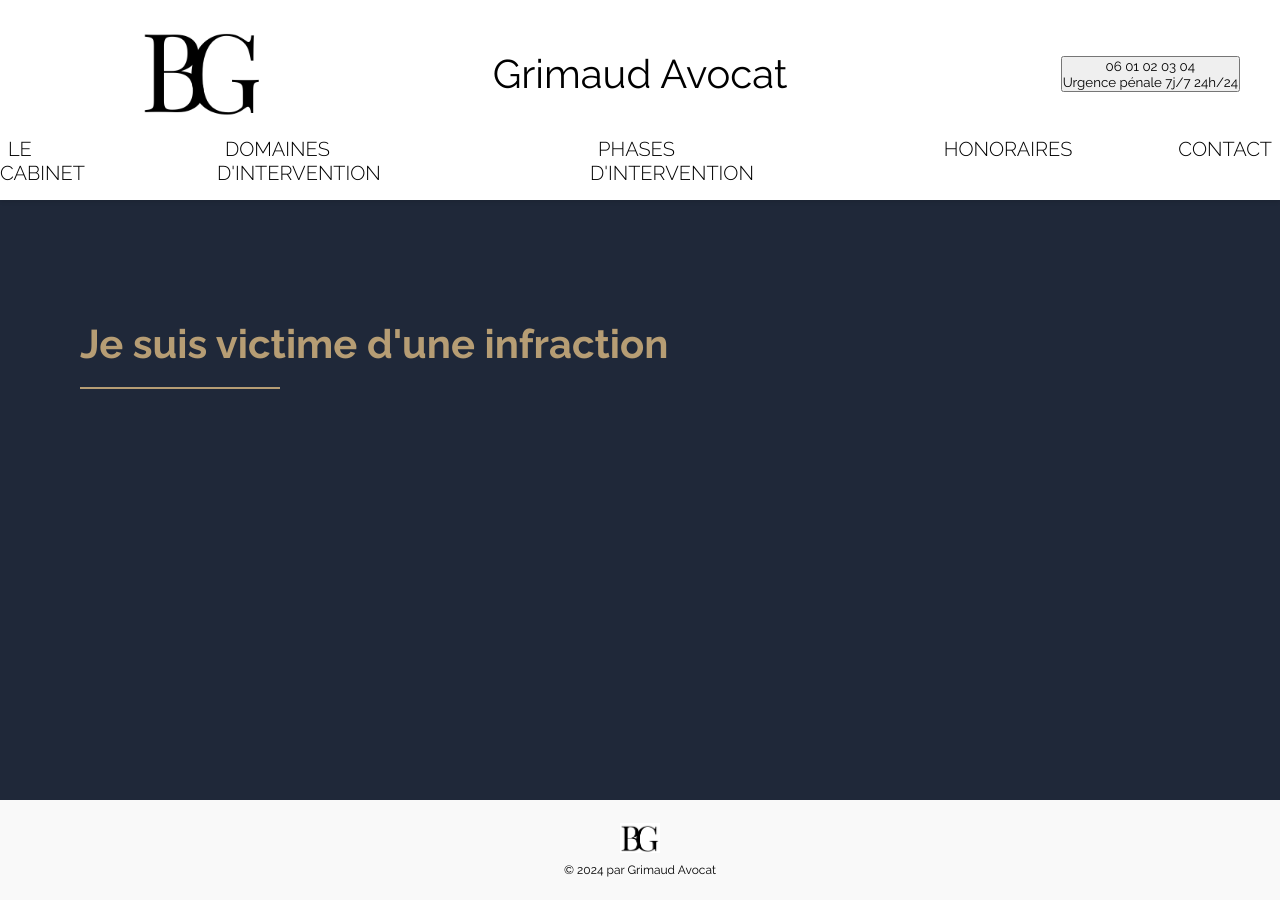
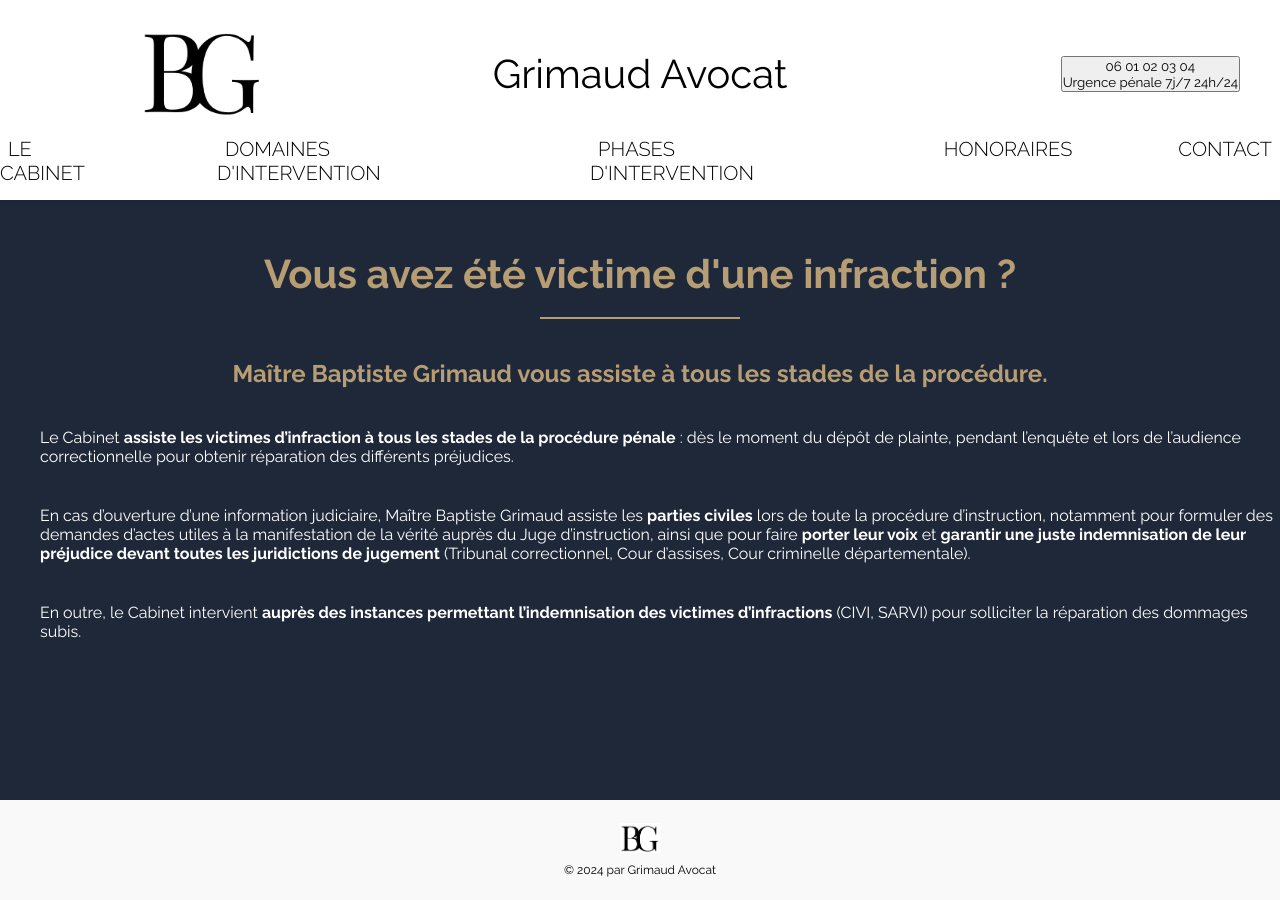
Before and after one commit to chmadran/baptiste_website, a React (Create React App) app: page /victime in a window 1280 px wide. Built offline with nearby package versions, Linux system fonts and the light colour scheme.

Commit message:
victime text

```diff
--- a/src/Components/PhaseVictime.css
+++ b/src/Components/PhaseVictime.css
@@ -1,30 +1,49 @@
 .victime-container {
-    padding-top: 220px;
+    padding-top: 200px;
     min-height: 100vh;
     width: 100%;
     background-color: #1F2839;
 }
 
-.title-section {
+.victime-title-section {
     max-width: 1200px;
     margin: 0 auto;
     padding: 0 40px;
-    margin-top:100px;
+    margin-top: 50px;
     margin-bottom: 40px;
-
+    display: flex;
+    flex-direction: column;
+    align-items: center;
 }
 
-.title-section h1 {
+.victime-title-section h1 {
     font-size: 2.5rem;
     margin: 0;
     padding: 0;
     color: #B69D74;
+
 }
 
-.title-underline {
+.victime-title-underline {
     width: 33%;
     max-width: 200px;
     height: 2px;
     background-color: #B69D74;
     margin-top: 20px;
+    margin-left: auto;
+    margin-right: auto;
 }
+
+.victime-text-section h2 {
+    text-align: center;
+    color: #B69D74;
+    margin-bottom: 40px;
+    align-items: center;
+}
+
+.victime-text-section p {
+    text-align: left;
+    color: white;
+    margin-bottom: 40px;
+    margin-left: 40px;
+}
--- a/src/Components/PhaseVictime.js
+++ b/src/Components/PhaseVictime.js
@@ -2,12 +2,18 @@ import './PhaseVictime.css'
 
 const PhaseVictime = () => {
   return (
-    <div className="mis-en-cause-container">
-        <div className="title-section">
-          <h1>Je suis victime d'une infraction</h1>
-          <div className="title-underline"></div>
+    <div className="victime-container">
+        <div className="victime-title-section">
+          <h1>Vous avez été victime d'une infraction ?</h1>
+          <div className="victime-title-underline"></div>
         </div>
-    </div>
+          <div className="victime-text-section">
+          <h2>Maître Baptiste Grimaud vous assiste à tous les stades de la procédure.</h2>
+          <p>Le Cabinet <strong>assiste les victimes d’infraction à tous les stades de la procédure pénale</strong> : dès le moment du dépôt de plainte, pendant l’enquête et lors de l’audience correctionnelle pour obtenir réparation des différents préjudices.</p>
+          <p>En cas d’ouverture d’une information judiciaire, Maître Baptiste Grimaud assiste les <strong>parties civiles</strong> lors de toute la procédure d’instruction, notamment pour formuler des demandes d’actes utiles à la manifestation de la vérité auprès du Juge d’instruction, ainsi que pour faire <strong>porter leur voix</strong> et <strong>garantir une juste indemnisation de leur préjudice devant toutes les juridictions de jugement</strong> (Tribunal correctionnel, Cour d’assises, Cour criminelle départementale).</p>
+          <p>En outre, le Cabinet intervient <strong>auprès des instances permettant l’indemnisation des victimes d’infractions</strong> (CIVI, SARVI) pour solliciter la réparation des dommages subis.</p>
+          </div>
+      </div>
   );
 }
 
```
